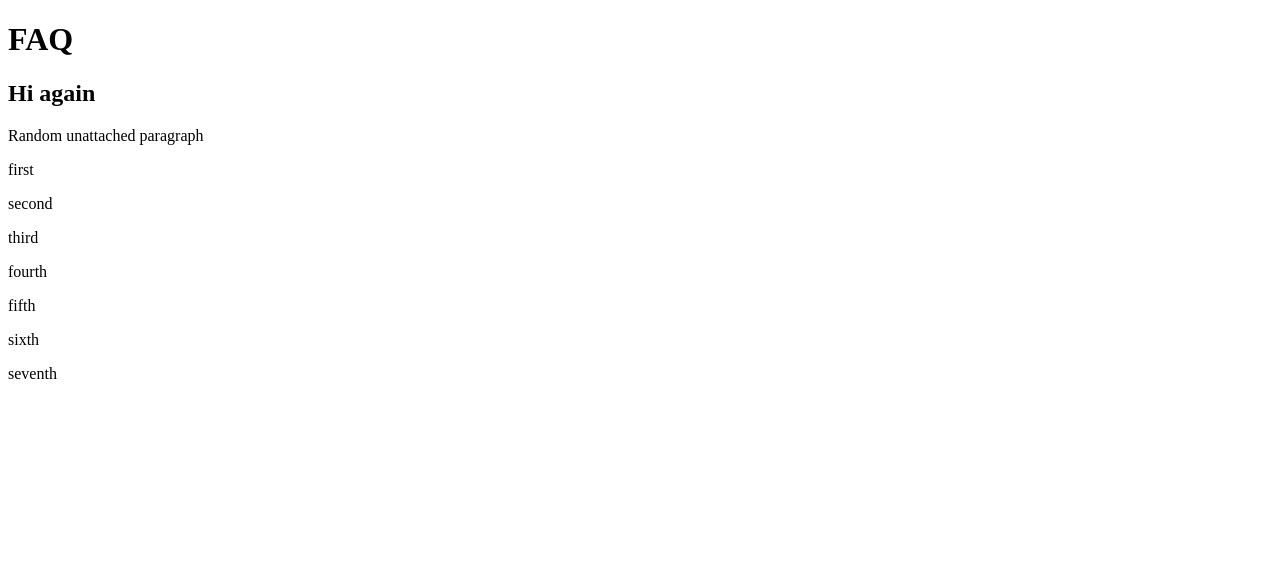
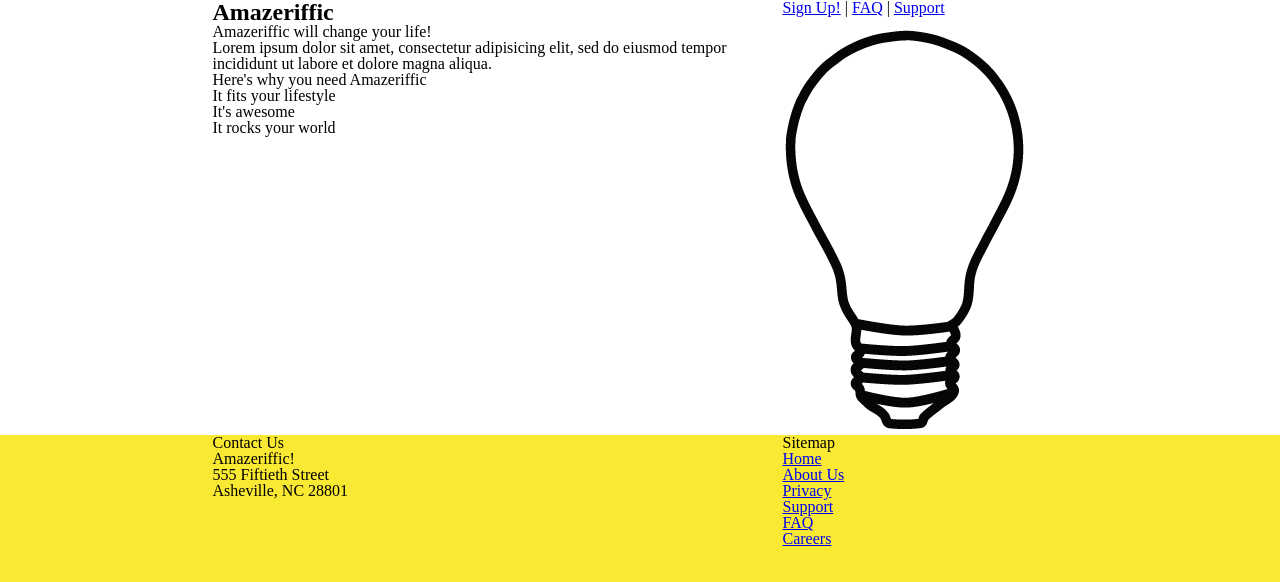
Before and after one commit to NilsNorlander/P2, a plain HTML site: page FAQ.html in a window 1280 px wide. Drawn offline with Linux system fonts and the light colour scheme.

Commit message:
Edited Index and faq.html

```diff
--- a/FAQ.html
+++ b/FAQ.html
@@ -1,13 +1,66 @@
 <!doctype html>
 <html>
   <head>
+    <title>Amazeriffic</title>
+    <link href="stylesheets/reset.css" rel="stylesheet" type="text/css">
+    <link href="stylesheets/style.css" rel="stylesheet" type="text/css">
   </head>
+
   <body>
-	<h1> FAQ </h1>
-	<h2 class="important">Hi again</h2>
-	<p class="a">Random unattached paragraph</p>
-	<div class="relevant"> <p class="a">first</p> <p class="a">second</p> <p>third</p> <p>fourth</p>
-	<p class="a">fifth</p> <p class="a">sixth</p> <p>seventh</p>
+    <header>
+      <div class="container">
+        <h1>Amazeriffic</h1>
+        <nav>
+          <a href="#">Sign Up!</a> |
+          <a href="faq.html">FAQ</a> |
+          <a href="#">Support</a>
+        </nav>
       </div>
+    </header>
+
+    <main>
+      <div class="container">
+        <div class="left">
+          <h2>Amazeriffic will change your life!</h2>
+          <p>Lorem ipsum dolor sit amet, consectetur adipisicing elit, sed do
+             eiusmod tempor incididunt ut labore et dolore magna aliqua.</p>
+
+          <h3>Here's why you need Amazeriffic</h3>
+          <ul>
+            <li>It fits your lifestyle</li>
+            <li>It's awesome</li>
+            <li>It rocks your world</li>
+          </ul>
+        </div>
+
+        <div class="right">
+          <img src="images/lightbulb.png">
+        </div>
+      </div>
+    </main>
+
+    <footer>
+      <div class="container">
+        <div class="left">
+          <div class="contact">
+            <h5>Contact Us</h5>
+            <p>Amazeriffic!</p>
+            <p>555 Fiftieth Street</p>
+            <p>Asheville, NC 28801</p>
+          </div>
+        </div>
+        <div class="sitemap">
+          <h5>Sitemap</h5>
+          <ul>
+            <li><a href="#">Home</a></li>
+            <li><a href="#">About Us</a></li>
+            <li><a href="#">Privacy</a></li>
+            <li><a href="#">Support</a></li>
+            <li><a href="#">FAQ</a></li>
+            <li><a href="#">Careers</a></li>
+          </ul>
+        </div>
+      </div>
+    </footer>
   </body>
 </html>
--- a/stylesheets/style.css
+++ b/stylesheets/style.css
@@ -19,6 +19,8 @@ header {
 header h1 {
   float: left;
   width: 570px;
+  font-size:150%;
+  font-weight: bolder;
 }
 
 header nav {
@@ -40,6 +42,7 @@ main .right {
   float: right;
   width: 285px;
 }
+#Q1{color:red;}
 
 footer .left {
   float: left;
```
Also changed, not shown: index.html (+17 -4 lines), javascripts/functions.js (added, +12 -0 lines), 2 other files. Lines whose indentation alone changed are shown as unchanged.
